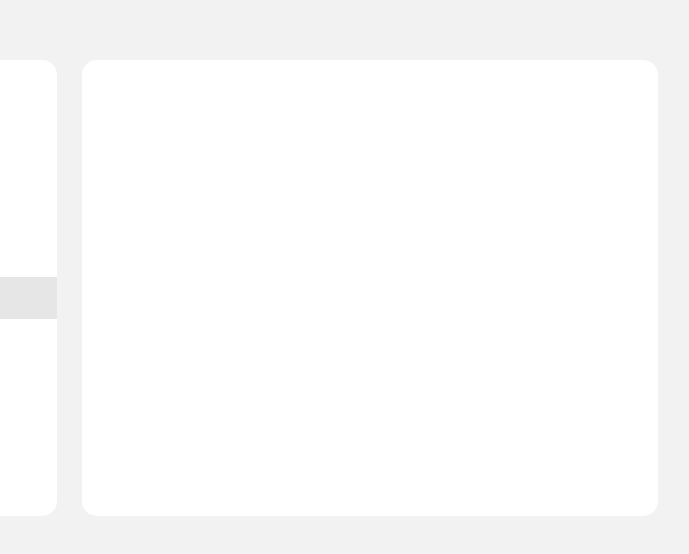
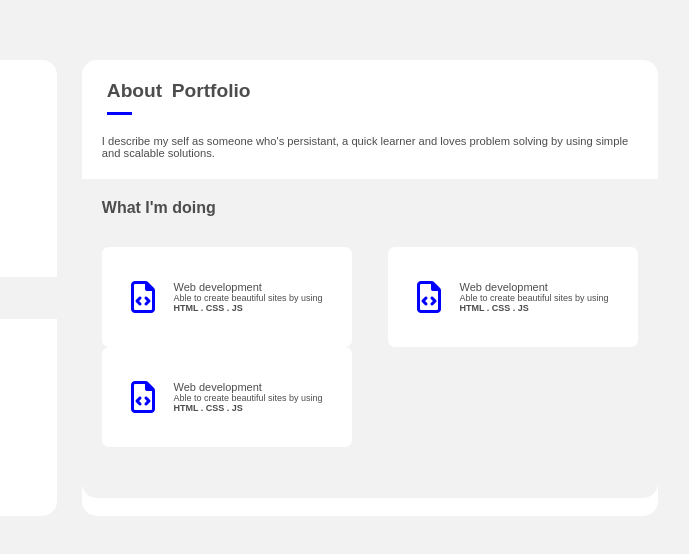
Before and after one commit to bishira14/portfolio_Proj, a plain HTML site: page index.html in a window 1280 px wide. Shown: the part 110-664 px from the top of the page, 398-1087 px from the left. Drawn offline with Linux system fonts and the light colour scheme.

Commit message:
latest update

```diff
--- a/index.css
+++ b/index.css
@@ -39,7 +39,7 @@ body{
   margin-bottom:7px;
 }
 .jun_dev_title{
-  background-color: rgba(128, 128, 128, 0.2);
+  background-color: rgba(128, 128, 128, 0.1);
   font-size:10px;
   padding:5px;
   width:100px;
@@ -48,11 +48,11 @@ body{
   margin-top: 7px;
   margin-bottom:7px;
 }
-ul{
-  background-color: rgba(128, 128, 128, 0.2);
+.info{
+  background-color: rgba(128, 128, 128, 0.1);
   margin-top:20px;
 }
-ul li{
+.info li{
   list-style-type: none;
   font-size:10px;
   padding:5px;
@@ -65,6 +65,64 @@ ul li{
   border-radius:15px;
   margin-bottom: 10px;
 }
+.nav{
+  padding:20px;
+}
+.nav li {
+  list-style-type: none;
+  display: inline-block;
+  margin-left:5px;
+  font-size: 1.2rem;
+  font-weight: 400;
+}
+.marker{
+  height: 3px;
+  width:25px;
+  background-color: blue;
+  margin:-10px 0 0 25px;
+}
+.about_description{
+  padding:20px;
+  font-size: 0.7rem;
+}
+.what_im_{
+  height:39.9vh;
+  border-bottom-left-radius: 15px;
+  border-bottom-right-radius: 15px;
+  background-color: rgba(128, 128, 128, 0.1);
+
+}
+.what_im_ h4{
+  padding:20px;
+}
+.skills{
+ margin:10px 20px 20px 20px;
+ display: flex;
+ justify-content: space-between;
+ align-items: center;
+ flex-wrap: wrap;
+}
+.skills_1,.skills_2,.skills_3{
+  display:flex;
+  justify-content: space-around;
+  align-items: center;
+  padding:20px;
+  height:100px;
+  width:250px;
+  background-color: white;
+  border-radius:7px;
+}
+.fa-file-code{
+  font-size: 2rem;
+  color:blue;
+}
+
+.skills_info_1{
+  font-size: 11px;
+}
+.skills_info_2{
+  font-size: 9px;
+}
 
 @media (max-width:600px){
 .first_1{
--- a/index.html
+++ b/index.html
@@ -12,15 +12,55 @@
        <img class="myAvatar"src="img/myAvatar.jpg" alt="">
        <p>Hamza <strong>Bishira</strong></p>
        <p class = "jun_dev_title">Junior Developer</p>
-         <ul>
+         <ul class="info">
            <li><i class="fas fa-map-marker-alt"></i> London, UK</li>
            <li><i class="fab fa-github"></i> Github</li>
          </ul>
       </div>
 
       <div class="first_2">
-       <h2></h2>
+       <ul class="nav">
+         <li><strong>About</strong></li>
+         <li><strong>Portfolio</strong></li>
+       </ul>
+       <div class="marker">
+       </div>
+       <p class="about_description">I describe my self as someone who's persistant, a quick learner and
+         loves problem solving by using simple and scalable solutions.</p>
+         <div class="what_im_">
+           <h4>What I'm doing</h4>
+
+           <div class="skills">
+
+             <div class="skills_1">
+               <i class="far fa-file-code"></i>
+               <div class="skills_1_info">
+                  <p class="skills_info_1">Web development</p>
+                  <p class="skills_info_2">Able to create beautiful sites by using</p>
+                  <p class="skills_info_2"><strong>HTML . CSS . JS</strong></p>
+               </div>
+             </div>
+             <div class="skills_2">
+               <i class="far fa-file-code"></i>
+               <div class="skills_1_info">
+                  <p class="skills_info_1">Web development</p>
+                  <p class="skills_info_2">Able to create beautiful sites by using</p>
+                  <p class="skills_info_2"><strong>HTML . CSS . JS</strong></p>
+               </div>
+             </div>
+             <div class="skills_3">
+               <i class="far fa-file-code"></i>
+               <div class="skills_1_info">
+                  <p class="skills_info_1">Web development</p>
+                  <p class="skills_info_2">Able to create beautiful sites by using</p>
+                  <p class="skills_info_2"><strong>HTML . CSS . JS</strong></p>
+               </div>
+             </div>
+
+           </div>
+         </div>
       </div>
+
     </div>
 
   </body>
```
